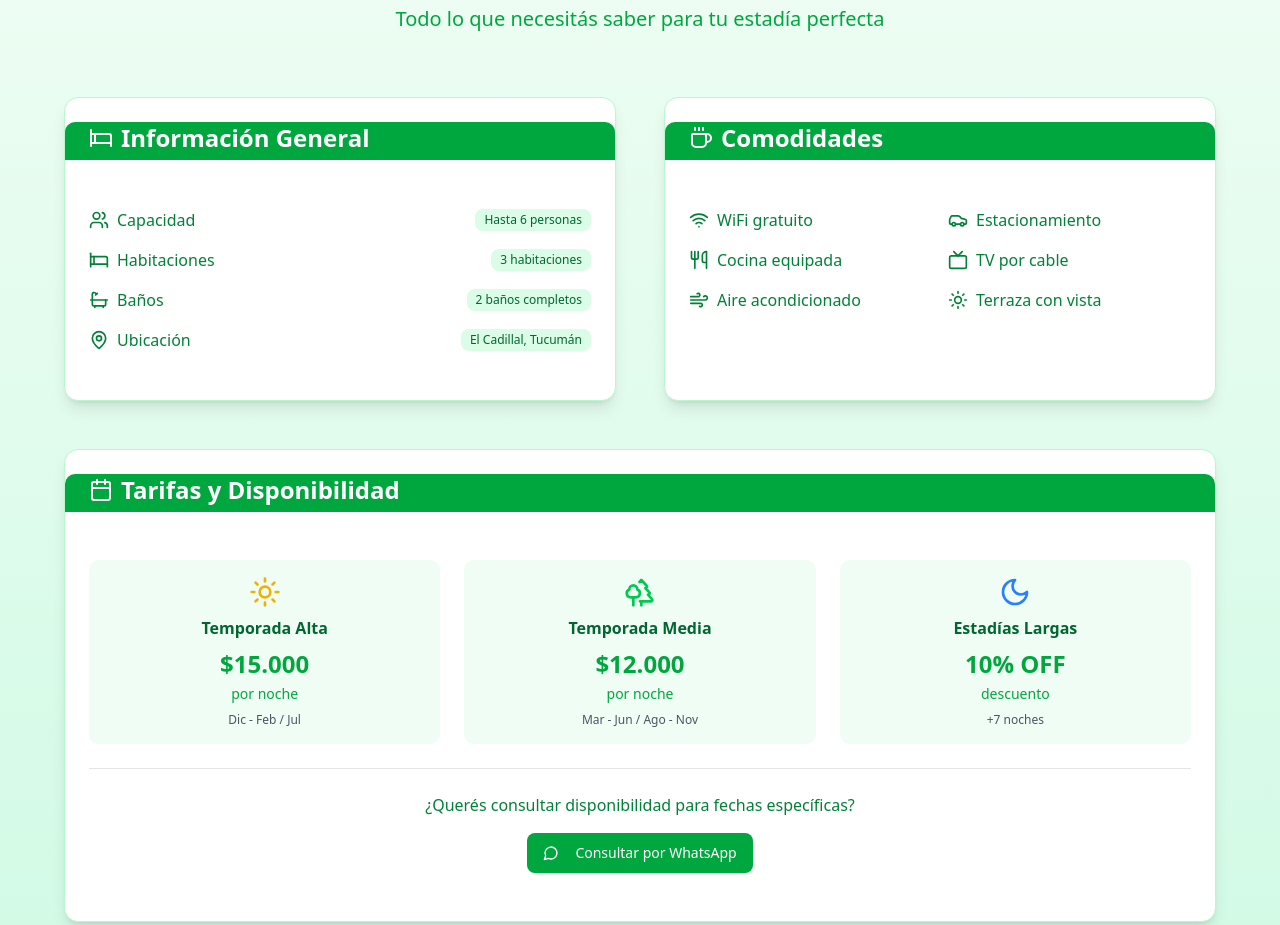
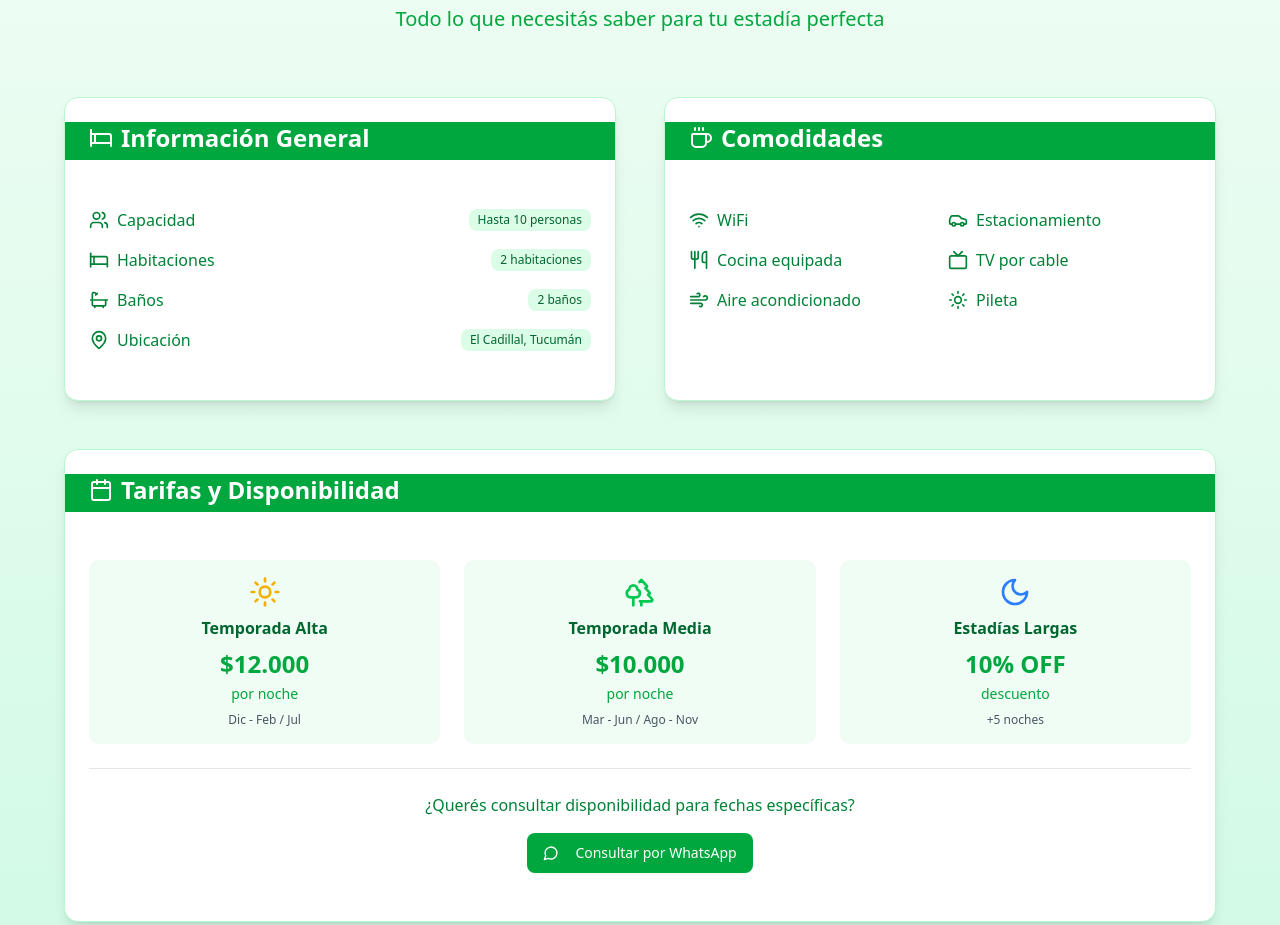
Before and after one commit to joaquin-fuentes/lo-de-alicia, a Next.js app: page / in a window 1280 px wide. Shown: the part 2160-3085 px from the top of the page. Built offline with nearby package versions, Linux system fonts and the light colour scheme.

Commit message:
actuelice informacion de hospedaje

```diff
--- a/components/DetailsSection.tsx
+++ b/components/DetailsSection.tsx
@@ -49,7 +49,7 @@ export function DetailsSection({
         <div className="grid md:grid-cols-2 gap-12 max-w-6xl mx-auto">
           {/* Información general */}
           <Card className="border-green-200 shadow-lg hover:shadow-xl transition-shadow duration-300">
-            <CardHeader className="bg-green-600 text-white rounded-t-lg">
+            <CardHeader className="bg-green-600 text-white">
               <CardTitle className="flex items-center text-2xl">
                 <Bed className="h-6 w-6 mr-2" />
                 Información General
@@ -66,7 +66,7 @@ export function DetailsSection({
                     variant="secondary"
                     className="bg-green-100 text-green-800"
                   >
-                    Hasta 6 personas
+                    Hasta 10 personas
                   </Badge>
                 </div>
                 <div className="flex items-center justify-between">
@@ -78,7 +78,7 @@ export function DetailsSection({
                     variant="secondary"
                     className="bg-green-100 text-green-800"
                   >
-                    3 habitaciones
+                    2 habitaciones
                   </Badge>
                 </div>
                 <div className="flex items-center justify-between">
@@ -90,7 +90,7 @@ export function DetailsSection({
                     variant="secondary"
                     className="bg-green-100 text-green-800"
                   >
-                    2 baños completos
+                    2 baños
                   </Badge>
                 </div>
                 <div className="flex items-center justify-between">
@@ -111,7 +111,7 @@ export function DetailsSection({
 
           {/* Comodidades */}
           <Card className="border-green-200 shadow-lg hover:shadow-xl transition-shadow duration-300">
-            <CardHeader className="bg-green-600 text-white rounded-t-lg">
+            <CardHeader className="bg-green-600 text-white">
               <CardTitle className="flex items-center text-2xl">
                 <Coffee className="h-6 w-6 mr-2" />
                 Comodidades
@@ -121,7 +121,7 @@ export function DetailsSection({
               <div className="grid grid-cols-2 gap-4">
                 <div className="flex items-center text-green-700">
                   <Wifi className="h-5 w-5 mr-2" />
-                  WiFi gratuito
+                  WiFi
                 </div>
                 <div className="flex items-center text-green-700">
                   <Car className="h-5 w-5 mr-2" />
@@ -141,7 +141,7 @@ export function DetailsSection({
                 </div>
                 <div className="flex items-center text-green-700">
                   <Sun className="h-5 w-5 mr-2" />
-                  Terraza con vista
+                  Pileta
                 </div>
               </div>
             </CardContent>
@@ -149,7 +149,7 @@ export function DetailsSection({
 
           {/* Precios */}
           <Card className="border-green-200 shadow-lg hover:shadow-xl transition-shadow duration-300 md:col-span-2">
-            <CardHeader className="bg-green-600 text-white rounded-t-lg">
+            <CardHeader className="bg-green-600 text-white">
               <CardTitle className="flex items-center text-2xl">
                 <Calendar className="h-6 w-6 mr-2" />
                 Tarifas y Disponibilidad
@@ -163,7 +163,7 @@ export function DetailsSection({
                     Temporada Alta
                   </h3>
                   <p className="text-2xl font-bold text-green-600 mb-1">
-                    $15.000
+                    $12.000
                   </p>
                   <p className="text-sm text-green-600">por noche</p>
                   <p className="text-xs text-gray-600 mt-2">Dic - Feb / Jul</p>
@@ -174,7 +174,7 @@ export function DetailsSection({
                     Temporada Media
                   </h3>
                   <p className="text-2xl font-bold text-green-600 mb-1">
-                    $12.000
+                    $10.000
                   </p>
                   <p className="text-sm text-green-600">por noche</p>
                   <p className="text-xs text-gray-600 mt-2">
@@ -190,7 +190,7 @@ export function DetailsSection({
                     10% OFF
                   </p>
                   <p className="text-sm text-green-600">descuento</p>
-                  <p className="text-xs text-gray-600 mt-2">+7 noches</p>
+                  <p className="text-xs text-gray-600 mt-2">+5 noches</p>
                 </div>
               </div>
               <Separator className="my-6" />
```
